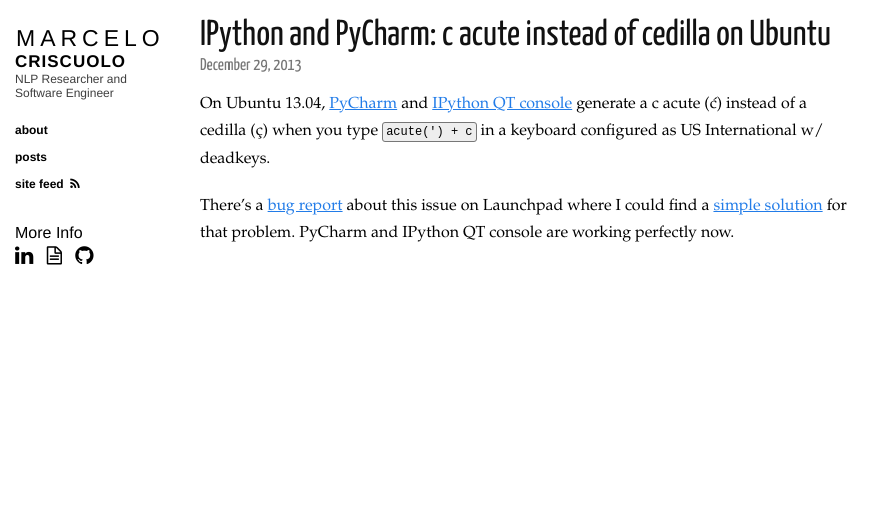
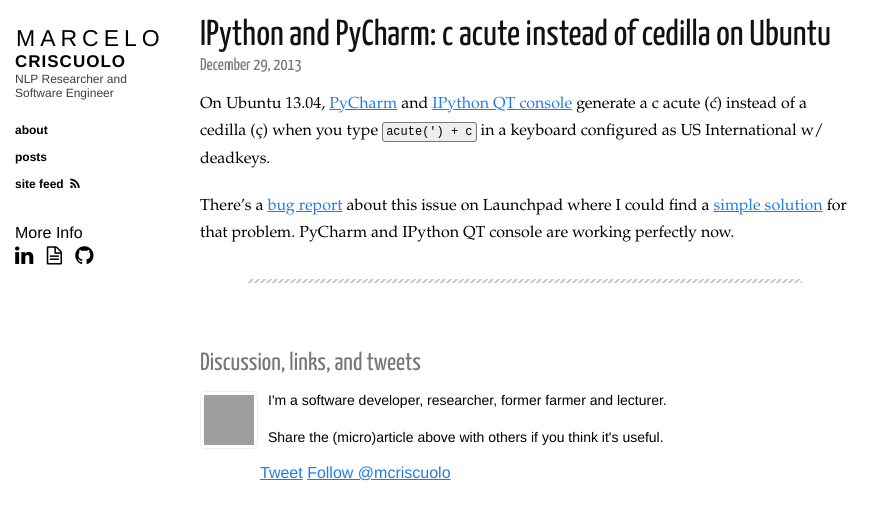
Before and after one commit to mcrisc/mcrisc.github.io, a Jekyll site: the page built from _posts/2013-12-29-c_acute-pycharm.markdown, in a window 1280 px wide. Shown: the top 520 px of the page, without its empty margins (0-895 px from the left). Built offline with Jekyll 4.4.1, drawn with Linux system fonts in a browser that asks for light colours; nearby versions of some CDN libraries; Markdown is read by kramdown in place of the engine named in the settings; comment, search, counter and statistics services are not loaded; grey boxes are pictures that could not be loaded.

```diff
--- a/_config.yml
+++ b/_config.yml
@@ -13,3 +13,4 @@
 linkedin_url: http://br.linkedin.com/in/mcrisc
 lattes_url: http://lattes.cnpq.br/4976779783299858
 researchgate_url: https://www.researchgate.net/profile/Marcelo_Criscuolo
+gravatar_url: https://2.gravatar.com/avatar/12e1de891d5e73630ace8e6d8404b9f2
--- a/_layouts/post.html
+++ b/_layouts/post.html
@@ -13,4 +13,25 @@
 
   {{ content }}
 
+  <!-- TODO: bio here -->
+  <hr>
+  <section class="meta">
+    <h3>Discussion, links, and tweets</h3>
+    <section class="copy">
+      <a href="https://twitter.com/{{ site.twitter }}" target="_blank">
+        <img src="{{ site.gravatar_url }}?s=142" height="50" width="50" />
+      </a>
+
+      <p>
+        I'm a software developer, researcher, former farmer and lecturer.
+      </p>
+      <p>
+        Share the (micro)article above with others if you think it's useful.
+      </p>
+
+      <a href="http://twitter.com/share" class="twitter-share-button" data-count="none" data-via="{{ site.twitter }}">Tweet</a>
+      <a href="http://twitter.com/{{ site.twitter }}" class="twitter-follow-button" data-show-count="false">Follow @{{ site.twitter }}</a>
+      <script src="http://platform.twitter.com/widgets.js" type="text/javascript"></script>
+    </section>
+  </section>
 </section>
```
Also changed, not shown: _posts/2014-02-19-replacing-thunar-with-nautilus.markdown (added, +17 -0 lines).
